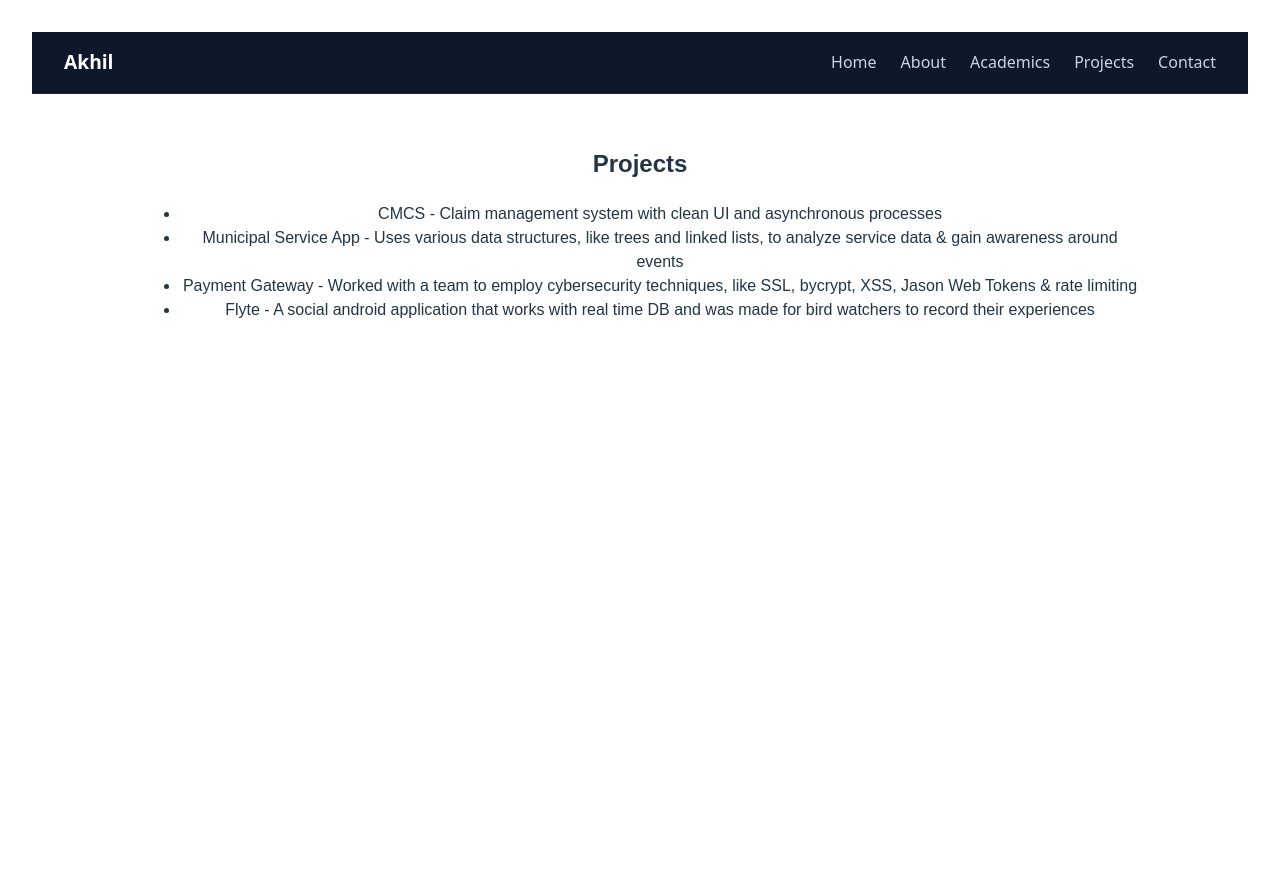
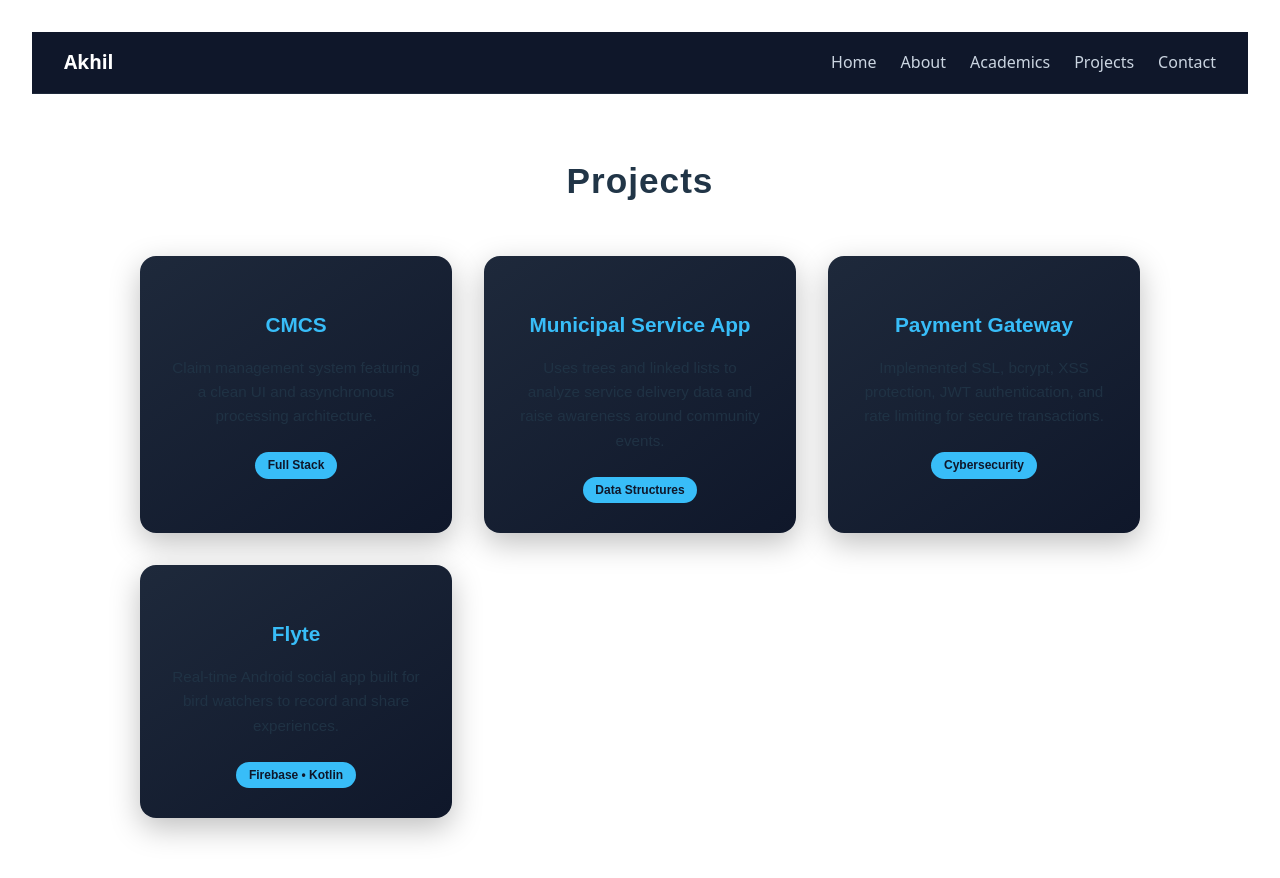
Before and after one commit to Akhil0999/portfolio, a React (Vite) app: page /portfolio/projects in a window 1280 px wide. Shown: the top 878 px of the page. Before the commit the page ends 800 px from the top, so only its background shows below. Built offline with nearby package versions, Linux system fonts and the light colour scheme.

Commit message:
Projects page stylization

```diff
--- a/src/components/Projects.jsx
+++ b/src/components/Projects.jsx
@@ -1,13 +1,43 @@
 function Projects() {
   return (
     <section id="projects" className="section">
-      <h2>Projects</h2>
-        <ul>
-          <li>CMCS - Claim management system with clean UI and asynchronous processes</li>
-          <li>Municipal Service App - Uses various data structures, like trees and linked lists, to analyze service data & gain awareness around events</li>
-          <li>Payment Gateway - Worked with a team to employ cybersecurity techniques, like SSL, bycrypt, XSS, Jason Web Tokens & rate limiting</li>
-          <li>Flyte - A social android application that works with real time DB and was made for bird watchers to record their experiences</li>
-        </ul>
+      <h2 className="projects-title">Projects</h2>
+
+      <div className="projects-grid">
+
+        <div className="project-card">
+          <h3>CMCS</h3>
+          <p className="project-desc">
+            Claim management system featuring a clean UI and asynchronous processing architecture.
+          </p>
+          <span className="project-tag">Full Stack</span>
+        </div>
+
+        <div className="project-card">
+          <h3>Municipal Service App</h3>
+          <p className="project-desc">
+            Uses trees and linked lists to analyze service delivery data and raise awareness around community events.
+          </p>
+          <span className="project-tag">Data Structures</span>
+        </div>
+
+        <div className="project-card">
+          <h3>Payment Gateway</h3>
+          <p className="project-desc">
+            Implemented SSL, bcrypt, XSS protection, JWT authentication, and rate limiting for secure transactions.
+          </p>
+          <span className="project-tag">Cybersecurity</span>
+        </div>
+
+        <div className="project-card">
+          <h3>Flyte</h3>
+          <p className="project-desc">
+            Real-time Android social app built for bird watchers to record and share experiences.
+          </p>
+          <span className="project-tag">Firebase • Kotlin</span>
+        </div>
+
+      </div>
     </section>
   );
 }
--- a/src/index.css
+++ b/src/index.css
@@ -245,3 +245,56 @@ html {
     padding: 2rem 1rem;
   }
 }
+
+/* ---------- PROJECTS SECTION ---------- */
+
+.projects-title {
+  text-align: center;
+  font-size: 2.2rem;
+  margin-bottom: 3rem;
+  letter-spacing: 1px;
+}
+
+.projects-grid {
+  display: grid;
+  grid-template-columns: repeat(auto-fit, minmax(260px, 1fr));
+  gap: 2rem;
+}
+
+.project-card {
+  background: linear-gradient(145deg, #1e293b, #0f172a);
+  padding: 2rem;
+  border-radius: 16px;
+  box-shadow: 0 10px 30px rgba(0, 0, 0, 0.25);
+  transition: all 0.3s ease;
+  position: relative;
+  overflow: hidden;
+}
+
+.project-card h3 {
+  margin-bottom: 1rem;
+  font-size: 1.3rem;
+  color: #38bdf8;
+}
+
+.project-desc {
+  font-size: 0.95rem;
+  line-height: 1.6;
+  opacity: 0.85;
+  margin-bottom: 1.5rem;
+}
+
+.project-tag {
+  font-size: 0.75rem;
+  padding: 0.4rem 0.8rem;
+  background: #38bdf8;
+  color: #0f172a;
+  border-radius: 50px;
+  font-weight: 600;
+}
+
+/* Hover Effect */
+.project-card:hover {
+  transform: translateY(-8px);
+  box-shadow: 0 20px 40px rgba(56, 189, 248, 0.25);
+}
```
